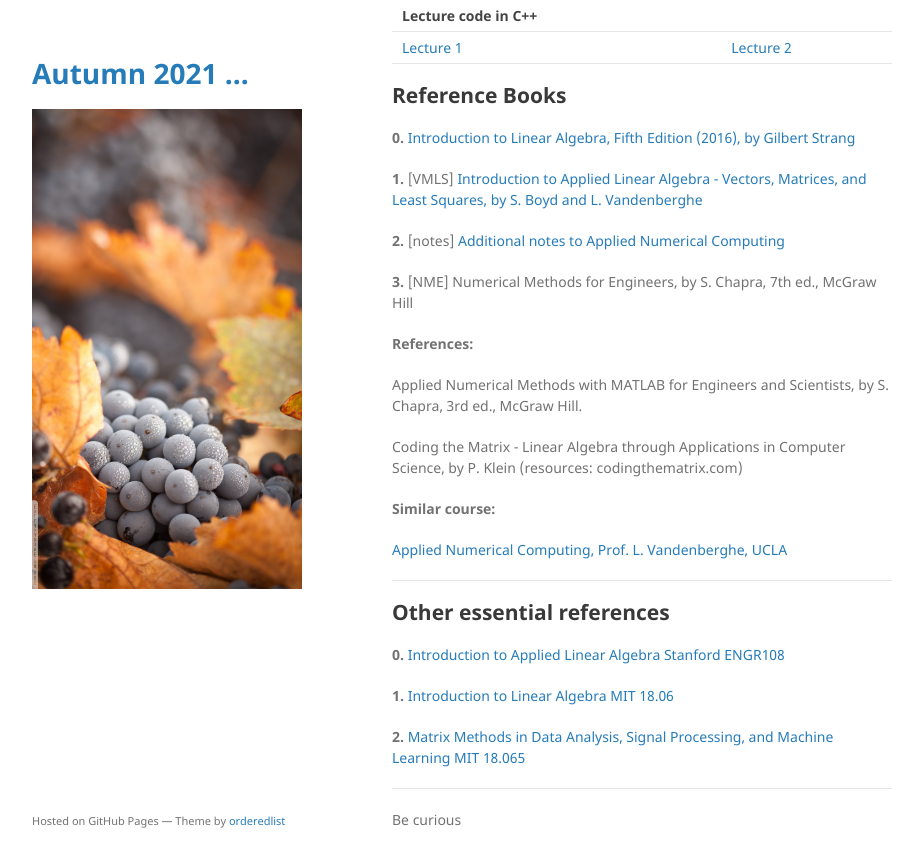
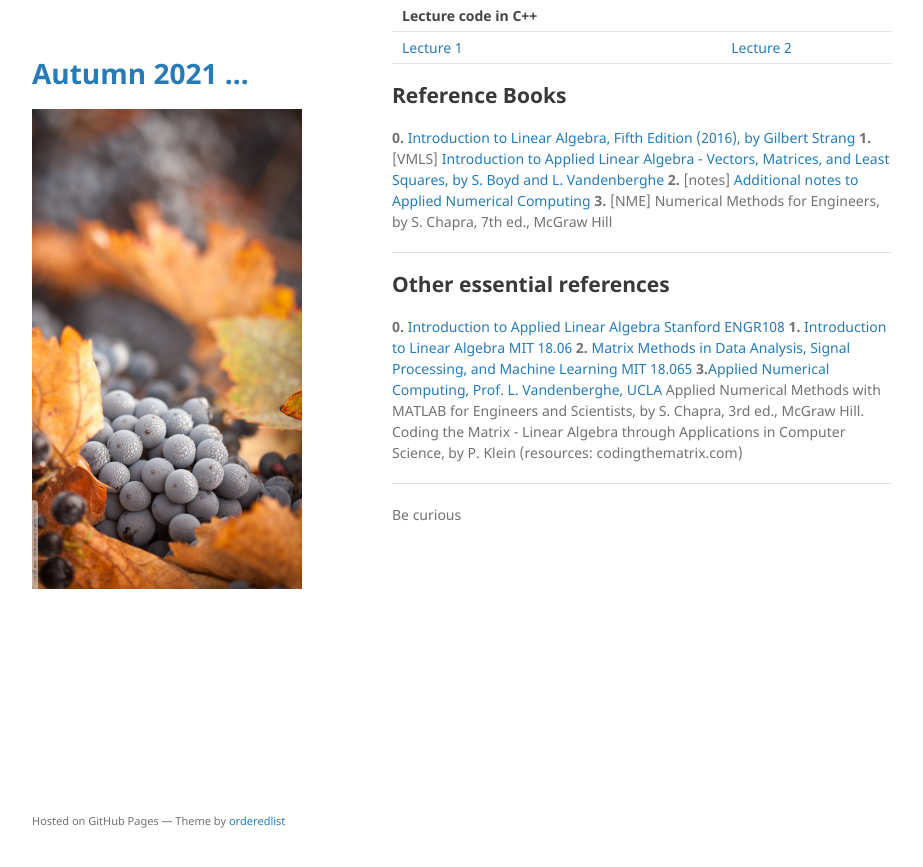
Before and after one commit to mohammadmotiurrahman/mohammadmotiurrahman.github.io, a Jekyll site: the page built from cse317_2/index.md, in a window 1280 px wide and 900 px high, scrolled down 4472 px. Shown: the top 867 px of the window, without its empty margins (178-1101 px from the left). Built offline with Jekyll 4.4.1, drawn with Linux system fonts in a browser that asks for light colours; our own code applies the rules of GitHub Pages for plain Markdown files; some of the changed text lies outside the part shown.

Commit message:
Update index.md

```diff
--- a/cse317_2/index.md
+++ b/cse317_2/index.md
@@ -94,6 +95,7 @@ The objective of this course is to introduce the student computational methods r
 |Ch 22, 23 NME|Finite divided difference approximation of derivatives, Trapezoidal rule, Simpson’s rule|
 |Ch 6, 7 (notes)	2|<b>Problem Condition, Algorithm Stability	</b>|
 
+
 ## Class Schedule
 
 | Class   | Topics       | Notes                                                                                                          |
@@ -109,7 +111,6 @@ The objective of this course is to introduce the student computational methods r
 | [Lecture 0](/)    | [Lecture 1a](/) |
 
 
-
 ## Google Colab
 
 | Lecture code in C++                               |                                                |
@@ -120,32 +121,27 @@ The objective of this course is to introduce the student computational methods r
 ## Reference Books
 
 <b>0.</b> [Introduction to Linear Algebra, Fifth Edition (2016), by Gilbert Strang](https://math.mit.edu/~gs/linearalgebra/)
-
 <b>1.</b> [VMLS] [Introduction to Applied Linear Algebra - Vectors, Matrices, and Least Squares, by S. Boyd and L. Vandenberghe](https://web.stanford.edu/~boyd/vmls/)
-
 <b>2.</b> [notes] [Additional notes to Applied Numerical Computing](http://www.seas.ucla.edu/~vandenbe/133A/133A-notes.pdf)
-
 <b>3.</b> [NME] Numerical Methods for Engineers, by S. Chapra, 7th ed., McGraw Hill
 
-<b>References:</b>
 
-Applied Numerical Methods with MATLAB for Engineers and Scientists, by S. Chapra, 3rd ed., McGraw Hill.
-
-Coding the Matrix - Linear Algebra through Applications in Computer Science, by P. Klein (resources: codingthematrix.com)
-
-<b>Similar course:</b>
-
-[Applied Numerical Computing, Prof. L. Vandenberghe, UCLA](http://www.seas.ucla.edu/~vandenbe/133A/)
 
 
 * * *
 
 ## Other essential references
 <b>0.</b> [Introduction to Applied Linear Algebra Stanford ENGR108](https://www.youtube.com/watch?v=oR6G1MUMveE&list=PLoROMvodv4rMz-WbFQtNUsUElIh2cPmN9)
+<b>1.</b> [Introduction to Linear Algebra MIT 18.06](https://www.youtube.com/watch?v=7UJ4CFRGd-U&list=PLE7DDD91010BC51F8)
+<b>2.</b> [Matrix Methods in Data Analysis, Signal Processing, and Machine Learning MIT 18.065](https://www.youtube.com/watch?v=Cx5Z-OslNWE&list=PLUl4u3cNGP63oMNUHXqIUcrkS2PivhN3k)
+<b>3.</b>[Applied Numerical Computing, Prof. L. Vandenberghe, UCLA](http://www.seas.ucla.edu/~vandenbe/133A/)
+Applied Numerical Methods with MATLAB for Engineers and Scientists, by S. Chapra, 3rd ed., McGraw Hill.
+Coding the Matrix - Linear Algebra through Applications in Computer Science, by P. Klein (resources: codingthematrix.com)
 
-<b>1.</b> [Introduction to Linear Algebra MIT 18.06](https://www.youtube.com/watch?v=7UJ4CFRGd-U&list=PLE7DDD91010BC51F8)
 
-<b>2.</b> [Matrix Methods in Data Analysis, Signal Processing, and Machine Learning MIT 18.065](https://www.youtube.com/watch?v=Cx5Z-OslNWE&list=PLUl4u3cNGP63oMNUHXqIUcrkS2PivhN3k)
+
+
+
 
 * * *
 
```
Also changed, not shown: other parts of cse317_2/index.md (+2 -1 lines).
